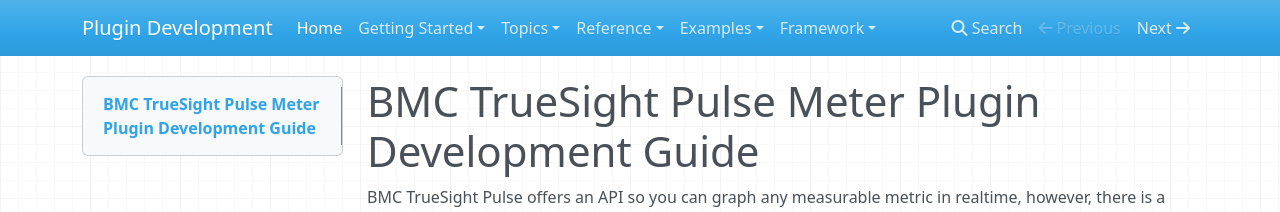
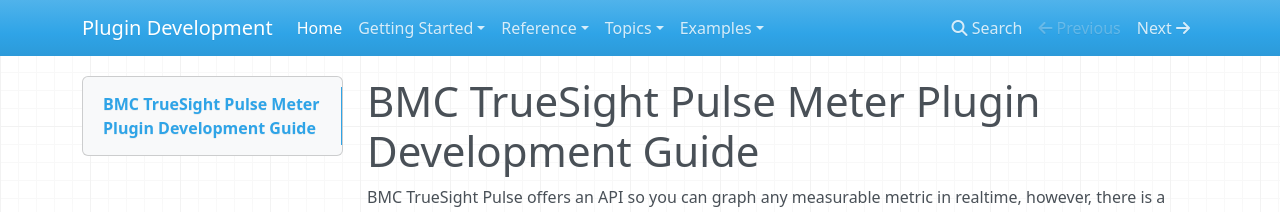
Before and after one commit to boundary/meter-plugin-developer-guide, an MkDocs documentation site: the page built from docs/index.md, in a window 1280 px wide. Shown: the top 212 px of the page. Built offline with MkDocs 1.6.1, drawn with Linux system fonts in a browser that asks for light colours; nearby versions of some CDN libraries; old or Windows-style settings are respelled for this version of MkDocs; some of the changed lines change nothing that is shown.

Commit message:
Update to new format, since the old format is now deprecated

```diff
--- a/mkdocs.yml
+++ b/mkdocs.yml
@@ -1,25 +1,28 @@
 site_name: Plugin Development
 theme: mkdocs
 pages:
-- [index.md, Home]
-- ['user-guide/overview.md', 'Getting Started', 'Overview']
-- ['user-guide/quick-start.md', 'Getting Started', 'Simple Plugin Anatomy']
-- ['user-guide/getting-started.md', 'Topics', 'Getting Started']
-- ['user-guide/protocol.md', 'Reference', 'Protocol']
-- ['user-guide/metrics.md', 'Reference', 'Metrics']
-- ['user-guide/manifest.md', 'Reference', 'Manifest']
-- ['user-guide/parameters.md', 'Reference', 'Parameters']
-- ['user-guide/framework.md', 'Topics', 'Framework']
-- ['user-guide/testing.md', 'Topics', 'Testing']
-- ['user-guide/troubleshooting.md', 'Topics', 'Troubleshooting']
-- ['user-guide/documentation.md', 'Topics', 'Documentation']
-- ['user-guide/production.md', 'Topics', 'Production']
-- ['user-guide/examples.md', 'Examples', 'Example Overview']
-- ['user-guide/example-hello-world.md', 'Examples', 'Example - Hello World']
-- ['user-guide/example-hello-world2.md', 'Examples', 'Example - Hello World part duex']
-- ['user-guide/example-hello-world2.md', 'Examples', 'Example - Give it a REST']
-- ['user-guide/example-hello-world2.md', 'Examples', 'Example - The Meter and Me, and the Plugin makes Three']
-- ['user-guide/additional-examples.md', 'Examples', 'Additional Examples']
-- ['user-guide/lua-framework-overview.md', 'Framework', 'Lua Plugin Framework']
-- ['user-guide/checklist.md', 'Topics', 'Checklist']
-- ['user-guide/tools.md', 'Topics', 'Tools']
+- Home: index.md
+- Getting Started:
+  - Getting Started: "user-guide/getting-started.md"
+  - Overview: "user-guide/overview.md"
+  - Plugin Anatomy: "user-guide/quick-start.md"
+- Reference:
+  - Protocol: "user-guide/protocol.md"
+  - Metrics: "user-guide/metrics.md"
+  - Manifest: "user-guide/manifest.md"
+  - Documentation: "user-guide/documentation.md"
+  - Parameters: "user-guide/parameters.md"
+  - Production: "user-guide/production.md"
+- Topics:
+  - Framework: "user-guide/framework.md"
+  - Lua Plugin Framework: "user-guide/lua-framework-overview.md"
+  - Tools: "user-guide/tools.md"
+  - Testing: "user-guide/testing.md"
+  - Troubleshooting: "user-guide/troubleshooting.md"
+  - Check List: "user-guide/checklist.md"
+- Examples:
+  - Overview: "user-guide/examples.md"
+  - Hello World: "user-guide/example-hello-world.md"
+  - Hello World part deux: "user-guide/example-hello-world2.md"
+  - Give It a Rest: "user-guide/example-hello-world2.md"
+  - Meter and Me and the Plugin makes Three: "user-guide/example-hello-world2.md"
```
